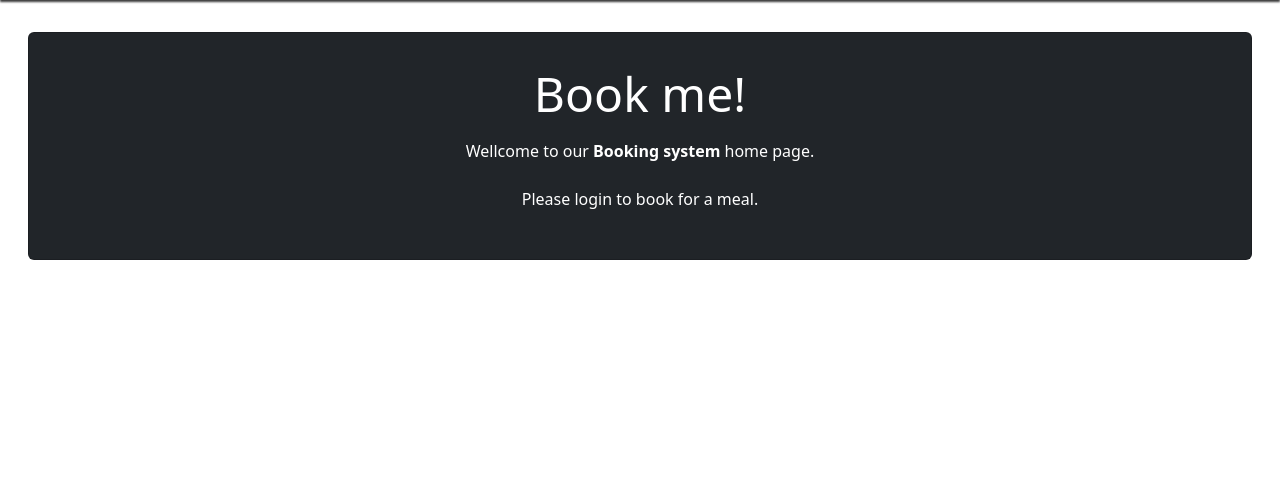
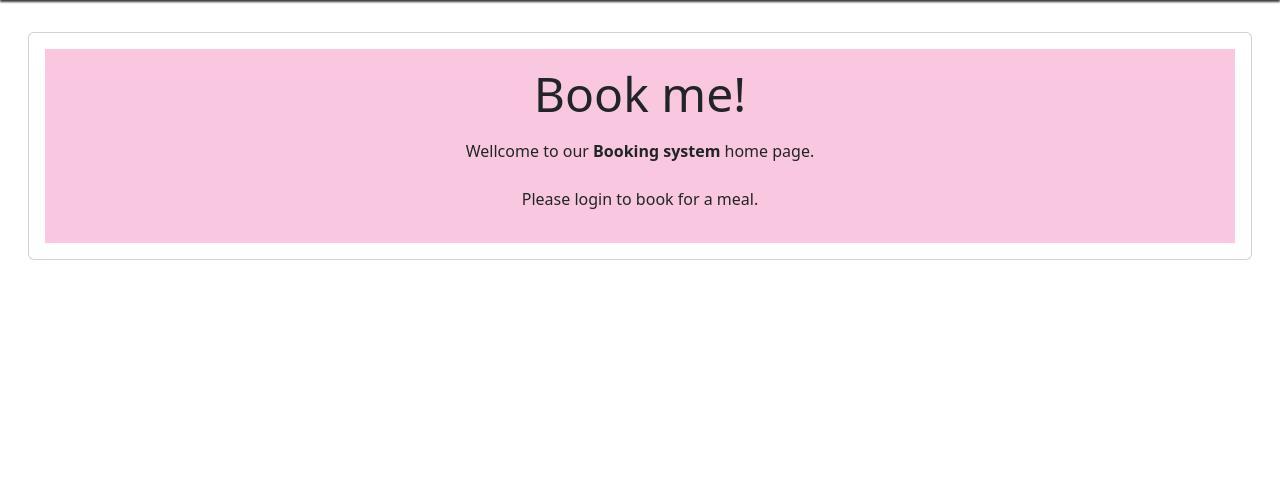
Before and after one commit to kasemdeautsch/PP4, a Django app: page / in a window 1280 px wide. Shown: the part 72-572 px from the top of the page. Run offline with Django 4.2, Linux system fonts and the light colour scheme; parts of the project's set-up code (start-up, migrations or seed data) failed here and were passed over; some libraries are stand-ins or nearby versions.

Commit message:
change background color for somepages

```diff
--- a/booking/templates/booking/index.html
+++ b/booking/templates/booking/index.html
@@ -8,8 +8,8 @@
 
         <!-- Landing page Column -->
         <div class="col-12 mt-3 left">
-            <div class="card m-3 p-3 text-bg-dark">
-                <div class="card-body text-center ">
+            <div class="card m-3 p-3 text-bg-dark1">
+                <div class="card-body text-center c-color">
                   <h1 class="card-title mb-3 display-5">Book me!</h1>
                   <p class="card-text mb-4">
                     Wellcome to our <strong>Booking system</strong> home page.<br>
--- a/booking/templates/booking/make_reservation.html
+++ b/booking/templates/booking/make_reservation.html
@@ -5,7 +5,7 @@
 <div class="container">
     <div class="row">
         <div class="col-md-10 col-lg-8">
-            <form id= "reservationForm" class= "m-3 p-3" method= "post" action="">
+            <form id= "reservationForm" class= "m-3 p-3 c-color" method= "post" action="">
                 <div class="p-3">
                     {{ reservation_form | crispy}}
                 </div>
--- a/booking/templates/booking/reservation_list.html
+++ b/booking/templates/booking/reservation_list.html
@@ -9,8 +9,8 @@
         <!-- Reservations Column -->
 
         <div class="col-12 mt-3 left">
-            <div class="card m-3 p-3 text-bg-dark">
-                <div class="card-body text-center ">
+            <div class="card m-3 p-3">
+                <div class="card-body text-center c-color">
                     <h1 class="card-title mb-3 display-5 pb-3">My Bookings!</h1>
                   {% for reservation in reservations %}
 
--- a/static/css/style.css
+++ b/static/css/style.css
@@ -27,7 +27,9 @@ body {
     opacity: .8;
 }
 
-
+.c-color {
+    background-color: #fac7e0;
+}
 /*Footer*/
 footer {
     background-color:#f3f5f9;
--- a/templates/account/login.html
+++ b/templates/account/login.html
@@ -9,7 +9,7 @@
 
 <div class="container">
     <div class="row">
-        <div class="col-md-8 mt-3 offset-md-2">
+        <div class="col-md-8 mt-3 offset-md-2 ">
             <h3>{% trans "Sign In.." %}</h3>
 
             <p>{% blocktrans %}Welcome back to the Web Booking App. To leave a comment or like a post, please log in. If
```
